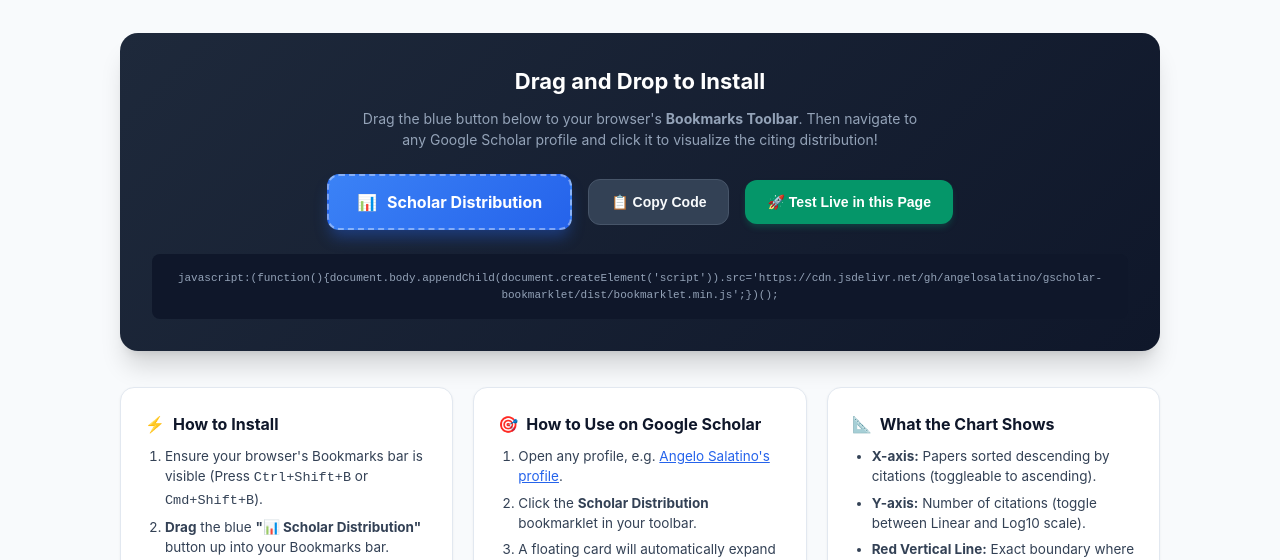
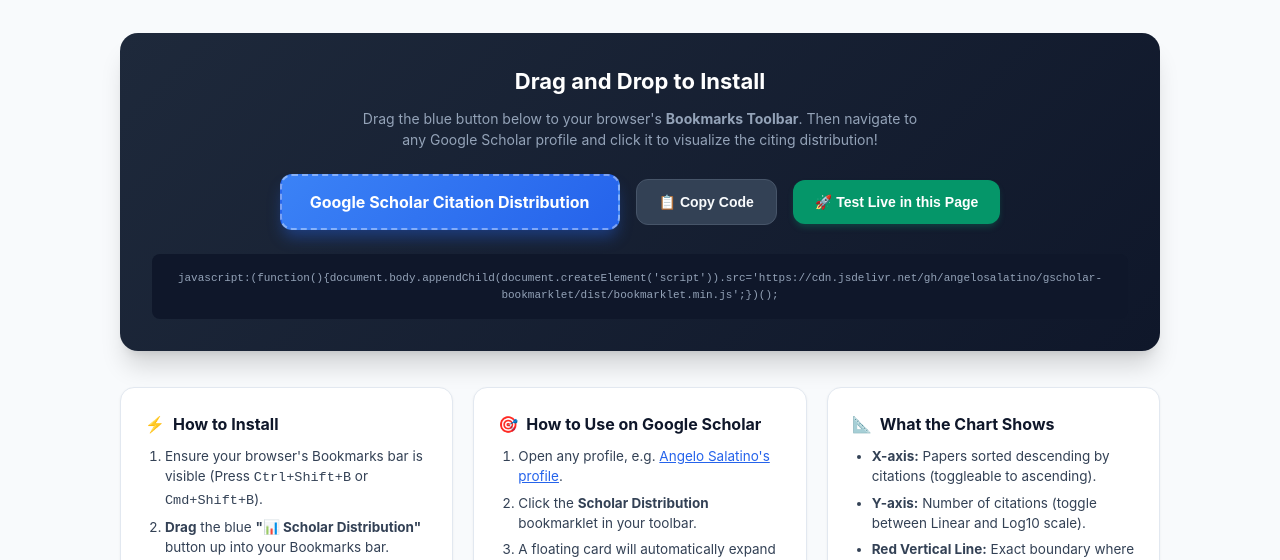
Before and after one commit to angelosalatino/gscholar-bookmarklet, a plain HTML site: page index.html in a window 1280 px wide. Shown: the part 202-762 px from the top of the page. Drawn offline with Linux system fonts and the light colour scheme.

Commit message:
changed label of the bookmarklet

```diff
--- a/index.html
+++ b/index.html
@@ -1,5 +1,6 @@
 <!DOCTYPE html>
 <html lang="en">
+
 <head>
   <meta charset="UTF-8">
   <meta name="viewport" content="width=device-width, initial-scale=1.0">
@@ -178,7 +179,7 @@
       padding: 24px;
       border-radius: 14px;
       border: 1px solid var(--border);
-      box-shadow: 0 1px 3px rgba(0,0,0,0.05);
+      box-shadow: 0 1px 3px rgba(0, 0, 0, 0.05);
     }
 
     .card h3 {
@@ -191,7 +192,8 @@
       gap: 8px;
     }
 
-    .card ol, .card ul {
+    .card ol,
+    .card ul {
       padding-left: 20px;
       font-size: 13.5px;
       color: #334155;
@@ -246,7 +248,8 @@
       text-align: right;
     }
 
-    #gsc_rsb_st th, #gsc_rsb_st td {
+    #gsc_rsb_st th,
+    #gsc_rsb_st td {
       padding: 4px 10px;
     }
 
@@ -344,6 +347,7 @@
     }
   </style>
 </head>
+
 <body>
 
   <div class="container">
@@ -361,7 +365,7 @@
       <div class="bookmarklet-btn-wrapper">
         <!-- DRAGGABLE BOOKMARKLET LINK (Generated from dist/bookmarklet.url.txt) -->
         <a id="main-bookmarklet-link" class="bookmarklet-link" title="Drag me to your Bookmarks bar" href="javascript:(function(){document.body.appendChild(document.createElement('script')).src='https://cdn.jsdelivr.net/gh/angelosalatino/gscholar-bookmarklet/dist/bookmarklet.min.js';})();">
-          <span>📊</span> Scholar Distribution
+          Google Scholar Citation Distribution
         </a>
 
         <button class="btn-secondary" id="btn-copy-code">
@@ -589,4 +593,5 @@
     };
   </script>
 </body>
+
 </html>
```
